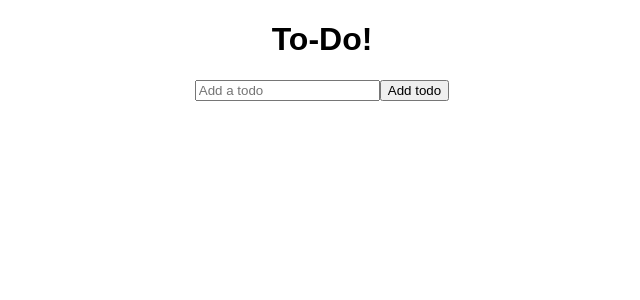
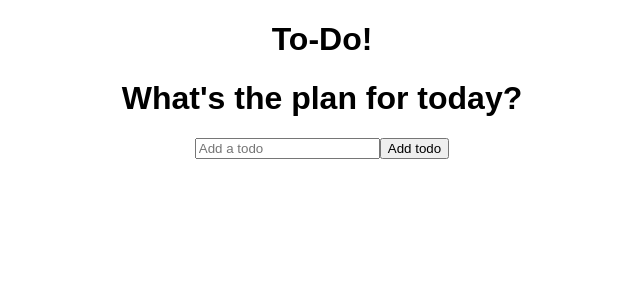
Before and after one commit to hirvaDhandhukia/To-Do, a React (Create React App) app: page / in a window 1280 px wide. Shown: the top 300 px of the page, without its empty margins (318-958 px from the left). Built offline with nearby package versions, Linux system fonts and the light colour scheme.

Commit message:
update: condole logged all the todos you can see all the todos in the console as you input them

```diff
--- a/src/App.js
+++ b/src/App.js
@@ -1,11 +1,11 @@
-import TodoForm from "./components/TodoForm";
+import TodoList from "./components/TodoList";
 import "./styles.css";
 
 export default function App() {
   return (
     <div className="App">
       <h1>To-Do!</h1>
-      <TodoForm />
+      <TodoList />
     </div>
   );
 }
--- a/src/components/TodoForm.js
+++ b/src/components/TodoForm.js
@@ -1,6 +1,6 @@
 import React, { useState } from "react";
 
-function TodoForm() {
+function TodoForm(props) {
   const [input, setInput] = useState("");
 
   const handleChange = (e) => {
@@ -10,10 +10,10 @@
   const handleSubmit = (e) => {
     e.preventDefault();
 
-    // props.onSubmit({
-    //   id: Math.floor(Math.random() * 10000),
-    //   text: input
-    // });
+    props.onSubmit({
+      id: Math.floor(Math.random() * 10000),
+      text: input
+    });
 
     setInput("");
   };
--- a/src/components/TodoList.js
+++ b/src/components/TodoList.js
@@ -0,0 +1,25 @@
+import React, { useState } from "react";
+import TodoForm from "./TodoForm";
+
+function TodoList() {
+  const [todos, setTodos] = useState([]);
+
+  const addTodo = (todo) => {
+    if (!todo.text || /^\s*$/.test(todo.text)) {
+      return;
+    }
+
+    const newTodos = [todo, ...todos];
+    setTodos(newTodos);
+    // console.log(todo, ...todos);
+  };
+
+  return (
+    <div>
+      <h1>What's the plan for today?</h1>
+      <TodoForm onSubmit={addTodo} />
+    </div>
+  );
+}
+
+export default TodoList;
```
